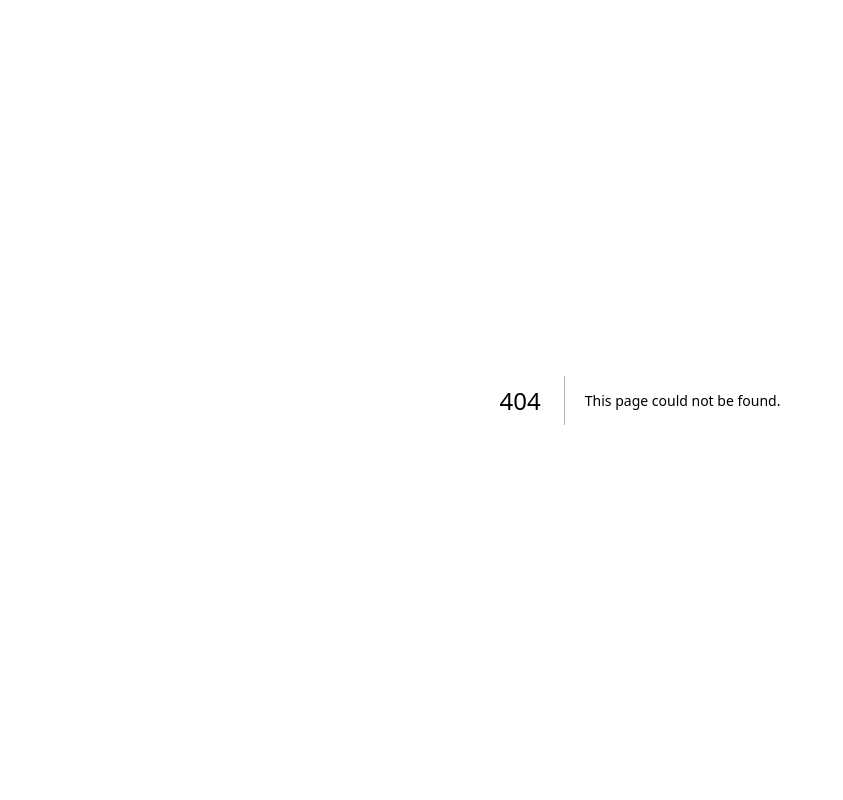
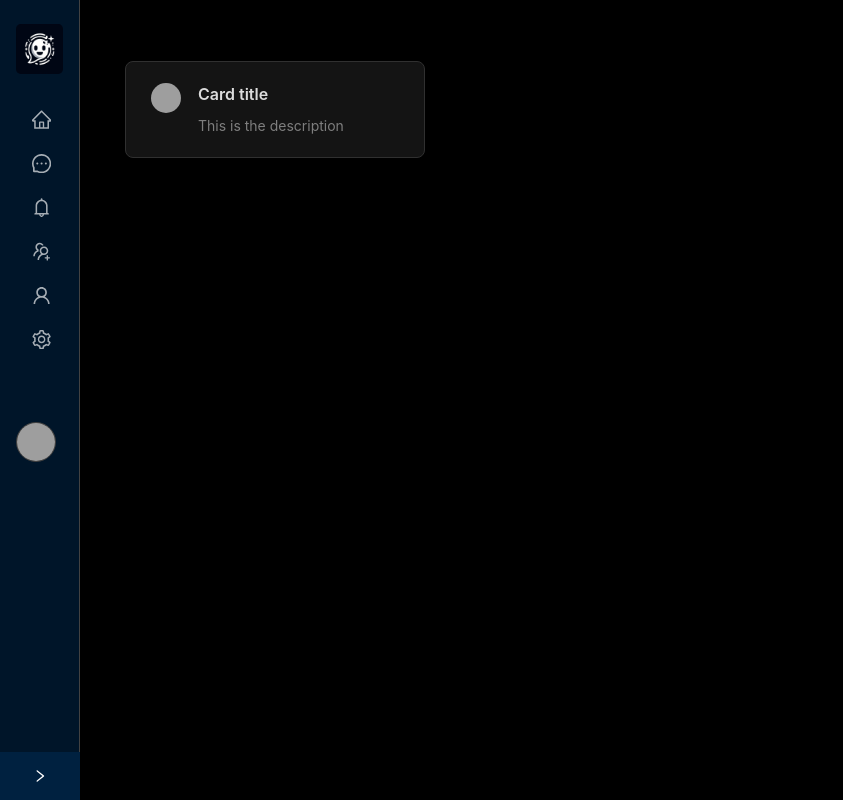
Before and after one commit to harshit-mishr/chit-chat-client, a Next.js app: page /chat in a window 1280 px wide. Before the commit this address had no page. Shown: the whole page, without its empty margins (0-843 px from the left). Built offline with nearby package versions, Linux system fonts and the light colour scheme; grey boxes are pictures that could not be loaded.

Commit message:
Created chat page

```diff
--- /dev/null
+++ b/src/app/chat/page.js
@@ -0,0 +1,25 @@
+'use client';
+
+import React, { useState } from 'react';
+import MainLayout from '@/components/CommonLayout/layout';
+import { Layout } from 'antd';
+import styles from './style.module.css';
+import UserListCard from '@/components/UserListCard/UserListCard';
+
+const { Content } = Layout;
+
+function Chat() {
+    const [collapsed, setCollapsed] = useState(true);
+
+    return (
+        <MainLayout collapsed={true} setCollapsed={setCollapsed}>
+            <Content id={'collapesd'} className={'main_side_bar'}>
+                <div className={styles.left_container}>
+                    <UserListCard />
+                </div>
+            </Content>
+        </MainLayout>
+    );
+}
+
+export default Chat;
--- a/src/components/Sidebar/index.js
+++ b/src/components/Sidebar/index.js
@@ -72,8 +72,8 @@ function SideBar({ collapsed, setCollapsed, logout }) {
                 router.push('/home');
                 break;
             case '2':
-                console.log('messages');
-                router.push('/messages');
+                console.log('chat');
+                router.push('/chat');
                 break;
             case '3':
                 console.log('notifications');
--- /dev/null
+++ b/src/components/UserListCard/UserListCard.js
@@ -0,0 +1,22 @@
+import { Card, Avatar } from 'antd';
+import React, { useState } from 'react';
+import style from './style.module.css';
+const { Meta } = Card;
+
+function UserListCard() {
+    const [loading, setLoading] = useState(false);
+    return (
+        <Card style={{ width: 300 }} className={style.card} loading={loading}>
+            <Meta
+                className={style.meta}
+                avatar={
+                    <Avatar src="https://api.dicebear.com/7.x/miniavs/svg?seed=1" />
+                }
+                title="Card title"
+                description="This is the description"
+            />
+        </Card>
+    );
+}
+
+export default UserListCard;
--- /dev/null
+++ b/src/components/UserListCard/style.module.css
@@ -0,0 +1,6 @@
+.card {
+    padding: 0rem;
+}
+.meta {
+    padding: 0rem;
+}
```
Also changed, not shown: src/app/chat/style.module.css (added).
